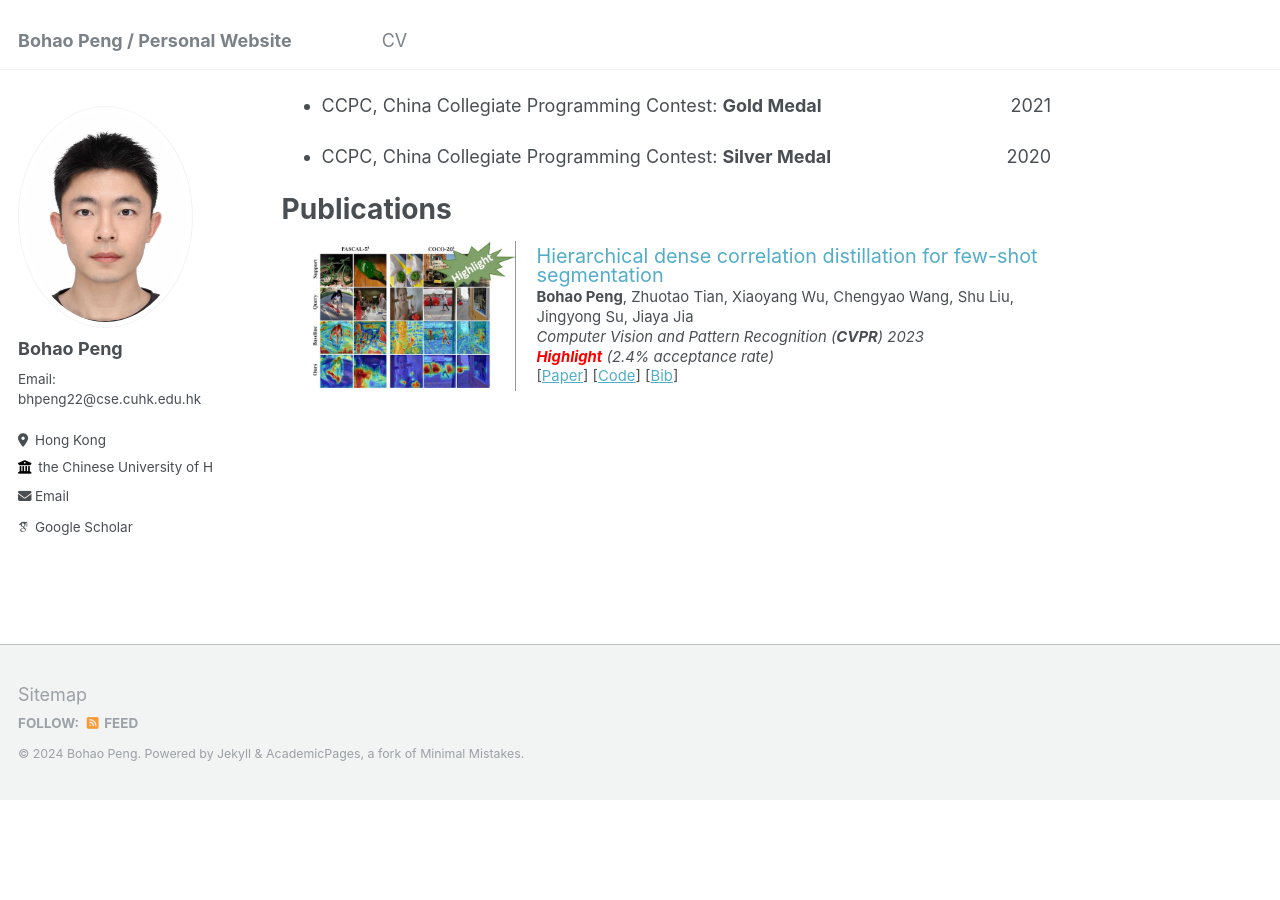
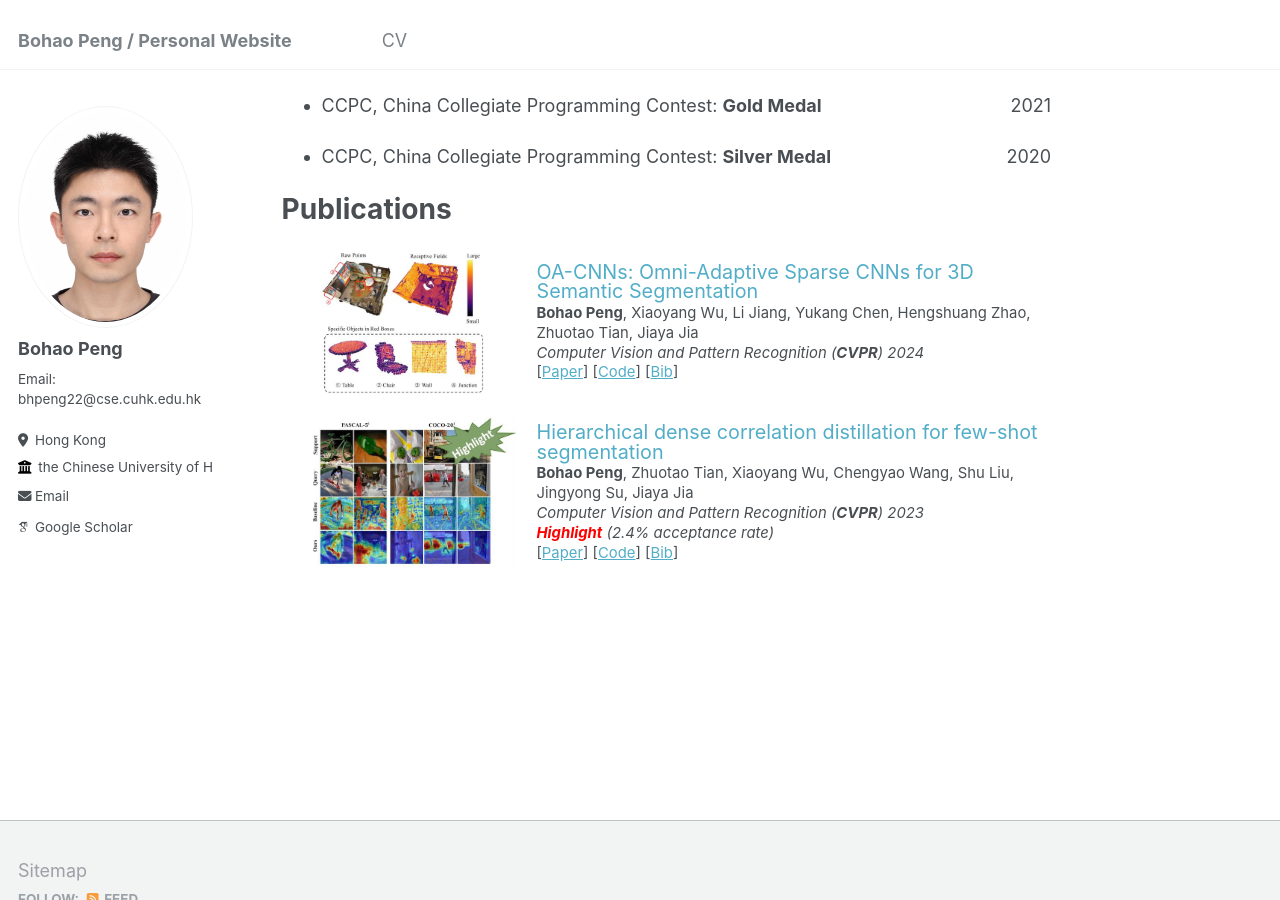
Before and after one commit to Pbihao/pbihao.github.io, a Jekyll site: the page built from _pages/about.md, in a window 1280 px wide and 900 px high, scrolled down 615 px. Built offline with Jekyll 4.4.1, drawn with Linux system fonts in a browser that asks for light colours; some web fonts are replaced; before the commit the page ends 1414 px from its top, so only the background shows below that.

Commit message:
add oacnn

```diff
--- a/_pages/about.md
+++ b/_pages/about.md
@@ -28,10 +28,22 @@ Selected Awards
 Publications
 ======
 
+<div style="display: flex; align-items: center; margin: 10px; margin-top: 20px;">
+  <div style="flex: 0 0 30%; margin-right: 20px; font-size: 0;">
+    <img src="files/publications/images/2024CVPR_OACNN.jpg" style="display: block; width: 100%; height: auto; object-fit: cover;" alt="hdnet">
+  </div>
+  <div style="flex: 1; display: flex; flex-direction: column; justify-content: center;">
+    <p style="line-height: 1.0; font-size: 1.1em; margin: 0;">
+      <a href="https://openaccess.thecvf.com/content/CVPR2024/papers/Peng_OA-CNNs_Omni-Adaptive_Sparse_CNNs_for_3D_Semantic_Segmentation_CVPR_2024_paper.pdf" style="text-decoration: none;">OA-CNNs: Omni-Adaptive Sparse CNNs for 3D Semantic Segmentation</a><br>
+      <small><strong>Bohao Peng</strong>, Xiaoyang Wu, Li Jiang, Yukang Chen, Hengshuang Zhao, Zhuotao Tian, Jiaya Jia</small><br>
+      <small><em>Computer Vision and Pattern Recognition (<strong>CVPR</strong>) 2024</em></small><br>
+      <small>[<a href="https://openaccess.thecvf.com/content/CVPR2024/papers/Peng_OA-CNNs_Omni-Adaptive_Sparse_CNNs_for_3D_Semantic_Segmentation_CVPR_2024_paper.pdf">Paper</a>] [<a href="https://github.com/Pointcept/Pointcept">Code</a>] [<a href="files/publications/bibs/2024CVPR_OACNN.txt">Bib</a>]</small>
+    </p>
+  </div>
+</div>
 
 
-
-<div style="display: flex; align-items: center; margin: 10px;">
+<div style="display: flex; align-items: center; margin: 10px; margin-top: 20px;">
   <div style="flex: 0 0 30%; margin-right: 20px; font-size: 0;">
     <img src="files/publications/images/2023CVPR_HDMNet.jpg" style="display: block; width: 100%; height: auto; object-fit: cover;" alt="hdnet">
   </div>
--- a/compress.py
+++ b/compress.py
@@ -1,4 +1,4 @@
 import cv2
 
-img = cv2.imread("2023CVPR_HDMNet.png")
-cv2.imwrite("2023CVPR_HDMNet.jpg", img, [cv2.IMWRITE_JPEG_QUALITY, 85])
+img = cv2.imread("2024CVPR_OACNN.png")
+cv2.imwrite("2024CVPR_OACNN.jpg", img, [cv2.IMWRITE_JPEG_QUALITY, 85])
--- /dev/null
+++ b/files/publications/bibs/2024CVPR_OACNN.txt
@@ -0,0 +1,6 @@
+@inproceedings{peng2024oacnns,
+  title={OA-CNNs: Omni-Adaptive Sparse CNNs for 3D Semantic Segmentation},
+  author={Peng, Bohao and Wu, Xiaoyang and Jiang, Li and Chen, Yukang and Zhao, Hengshuang and Tian, Zhuotao and Jia, Jiaya},
+  booktitle={CVPR},
+  year={2024}
+}
```
Also changed, not shown: files/publications/images/2023CVPR_HDMNet.jpg, files/publications/images/2024CVPR_OACNN.jpg (added).
